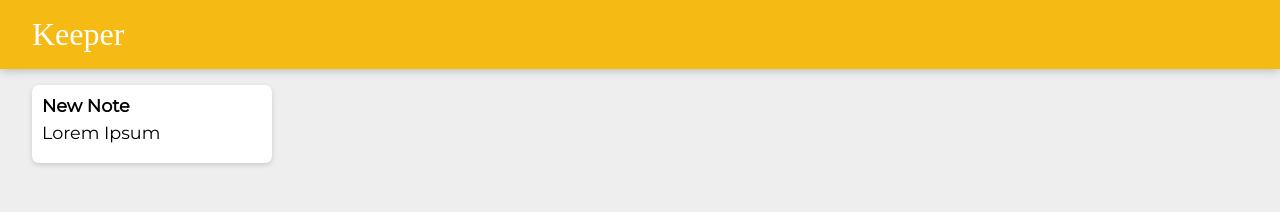
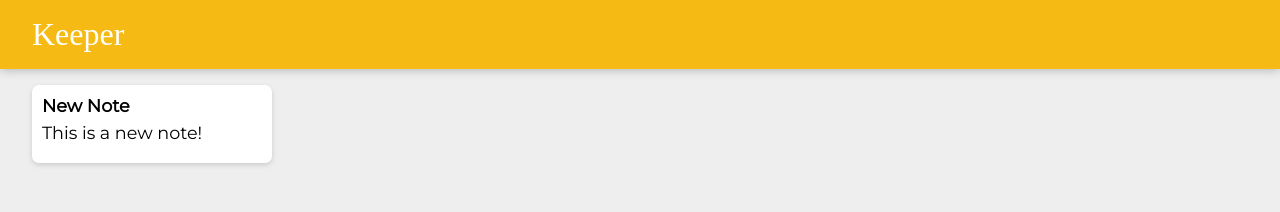
Before and after one commit to jai-jalah/keeper, a React (Create React App) app: page / in a window 1280 px wide. Shown: the top 212 px of the page. Built offline with nearby package versions, Linux system fonts and the light colour scheme; a web font is replaced by a local one.

Commit message:
refactor Note component code

```diff
--- a/src/components/Note.js
+++ b/src/components/Note.js
@@ -4,7 +4,7 @@ function Note() {
   return (
     <div class='note'>
       <h1>New Note</h1>
-      <p>Lorem Ipsum</p>
+      <p>This is a new note!</p>
     </div>
   );
 }
```
